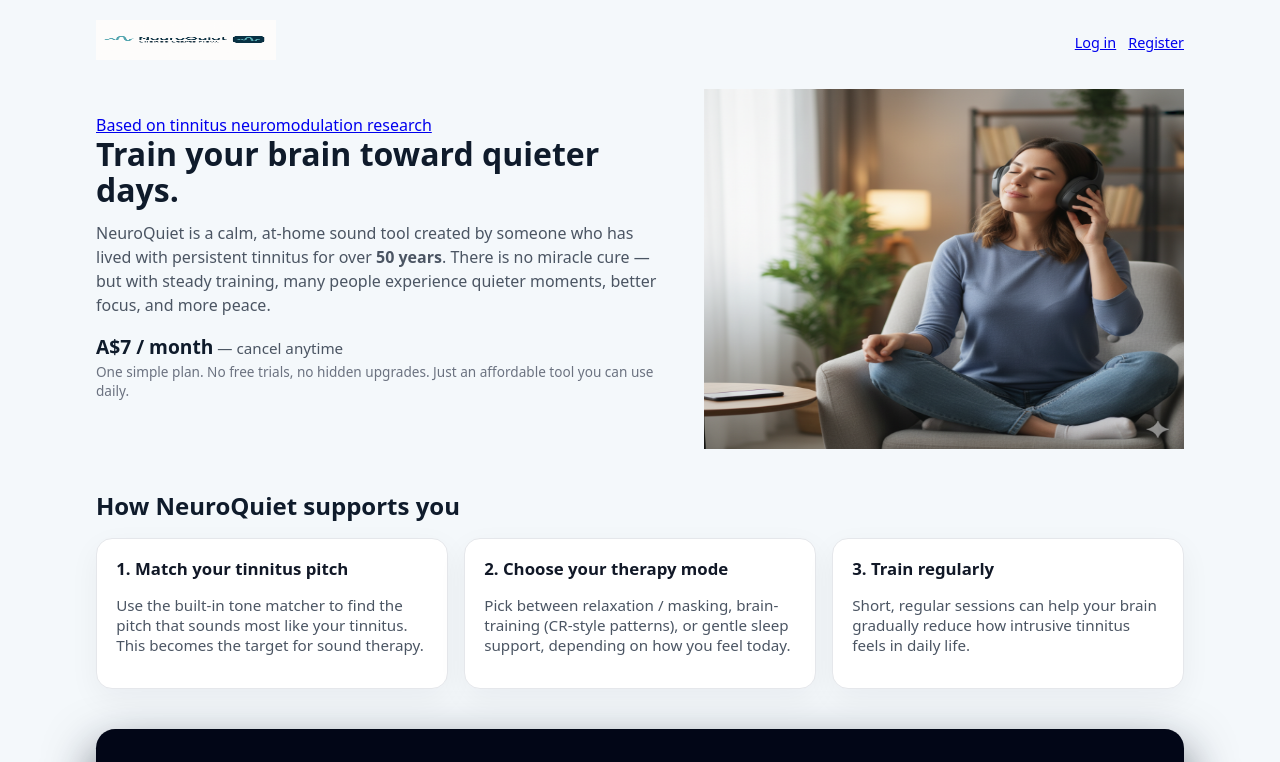
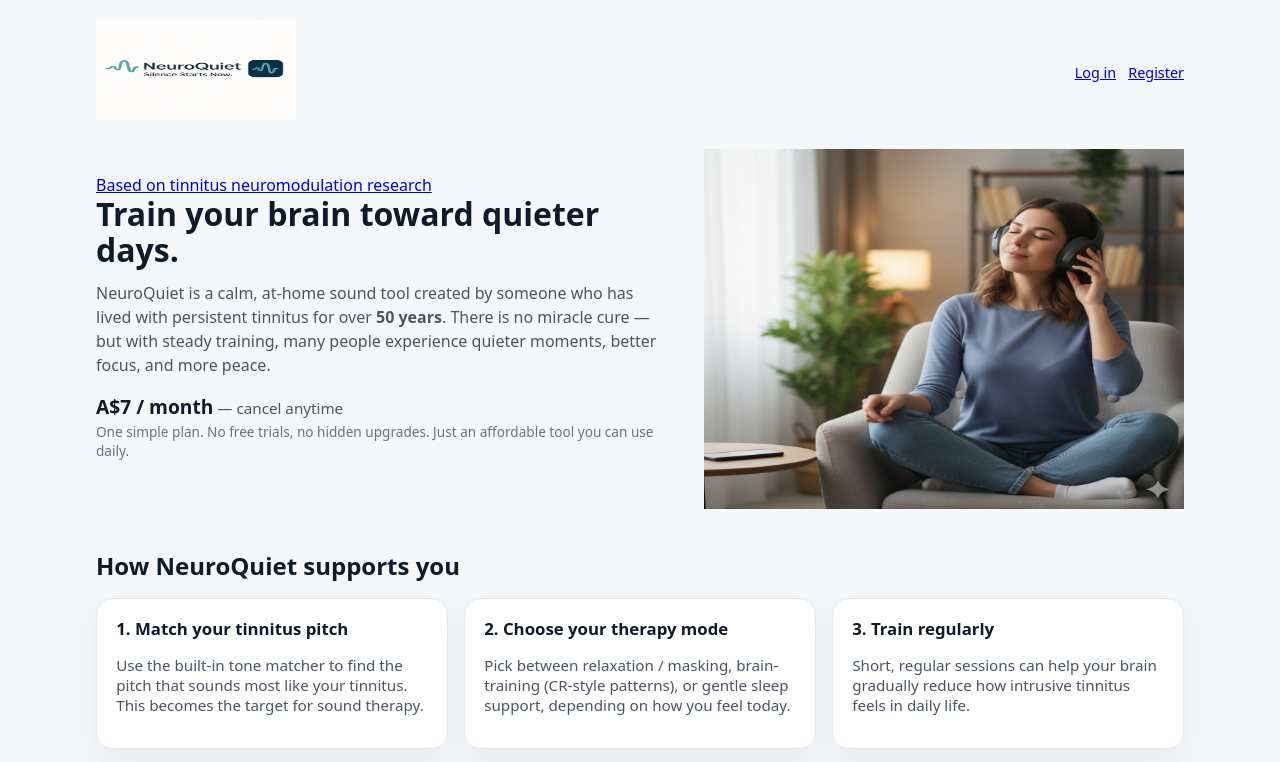
Before and after one commit to danyaffa/CalmTinnitus, a Next.js app: page / in a window 1280 px wide. Shown: the top 762 px of the page. Built offline with nearby package versions, Linux system fonts and the light colour scheme; no server answers.

Commit message:
Update page.tsx

```diff
--- a/app/page.tsx
+++ b/app/page.tsx
@@ -16,8 +16,8 @@ export default function HomePage() {
             <Image
               src="/NeuroQuiet-Logo.png"
               alt="NeuroQuiet – Silence Starts Now"
-              width={180}
-              height={40}
+              width={200}
+              height={100}
               className="nq-logo"
             />
           </Link>
```
